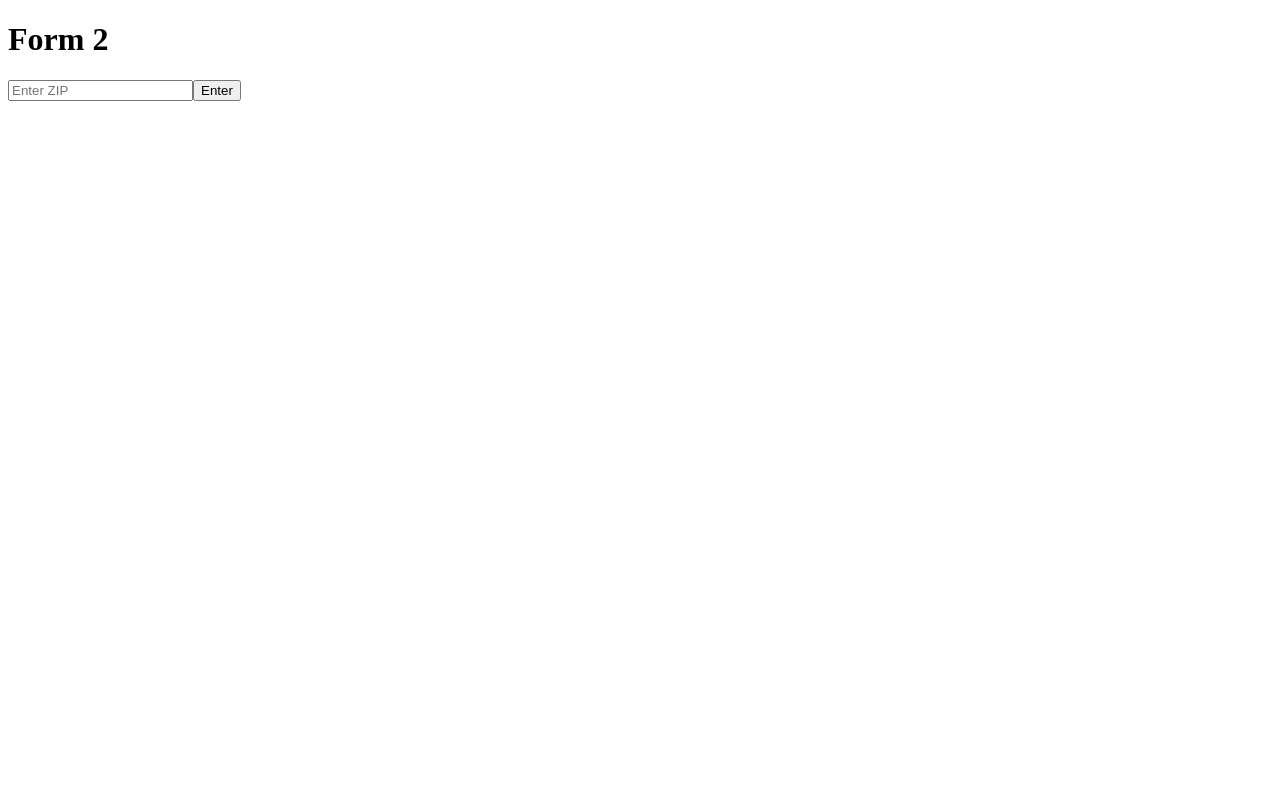
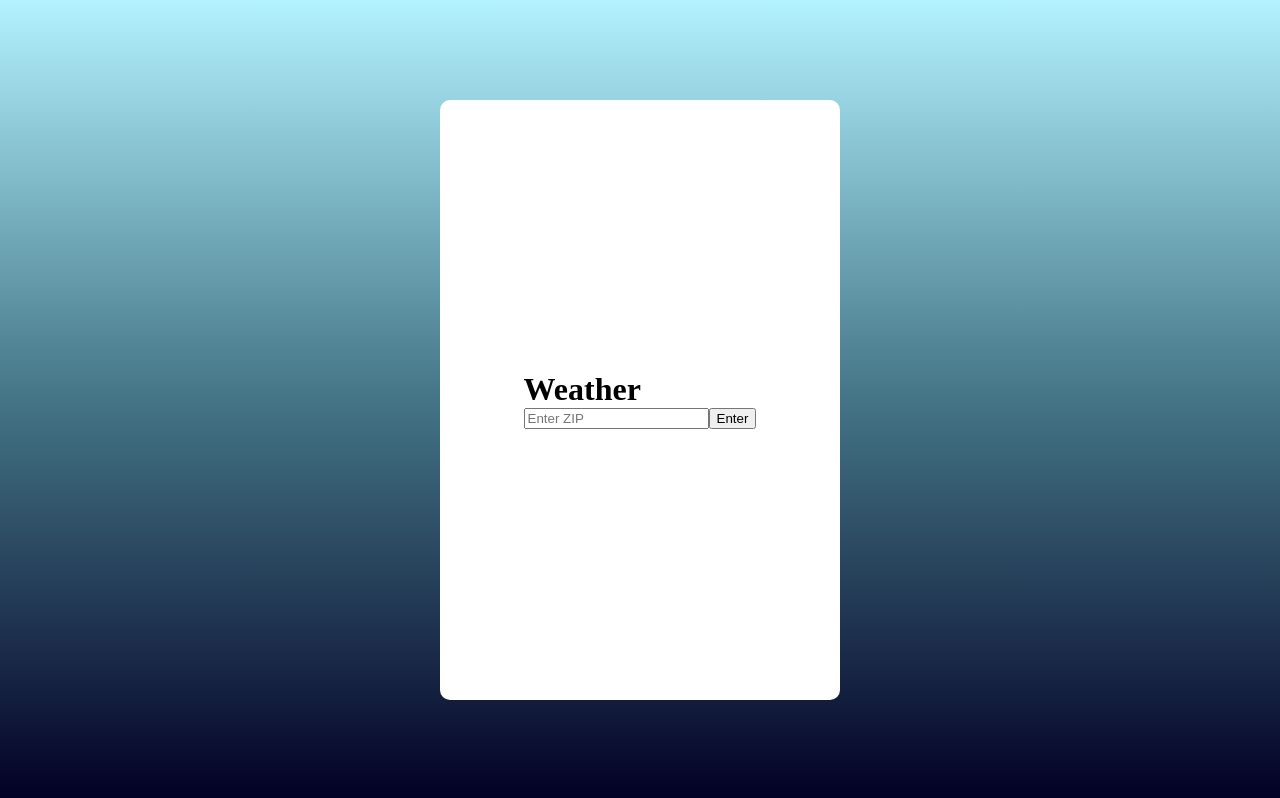
Before and after one commit to AnniePawl/react-weather, a React (Create React App) app: page / in a window 1280 px wide. Built offline with nearby package versions, Linux system fonts and the light colour scheme.

Commit message:
title component

```diff
--- a/public/index.html
+++ b/public/index.html
@@ -26,7 +26,9 @@
     -->
     <title>React App</title>
   </head>
-  <body>
+  <body style='margin:0;padding:0'>
+
+
     <noscript>You need to enable JavaScript to run this app.</noscript>
     <div id="root"></div>
     <!--
--- /dev/null
+++ b/src/App.css
@@ -0,0 +1,41 @@
+* {
+  margin: 0;
+}
+
+.App {
+  display: -webkit-box;
+  display: -ms-flexbox;
+  display: flex;
+  -webkit-box-pack: center;
+      -ms-flex-pack: center;
+          justify-content: center;
+  -webkit-box-align: center;
+      -ms-flex-align: center;
+          align-items: center;
+  height: 100vh;
+  width: 100vw;
+  background: #020024;
+  background: -webkit-gradient(linear, left bottom, left top, from(#020024), color-stop(51%, #457788), to(#b3f2ff));
+  background: linear-gradient(0deg, #020024 0%, #457788 51%, #b3f2ff 100%);
+}
+
+.WeatherCard {
+  display: -webkit-box;
+  display: -ms-flexbox;
+  display: flex;
+  -webkit-box-pack: center;
+      -ms-flex-pack: center;
+          justify-content: center;
+  -webkit-box-align: center;
+      -ms-flex-align: center;
+          align-items: center;
+  -webkit-box-orient: vertical;
+  -webkit-box-direction: normal;
+      -ms-flex-direction: column;
+          flex-direction: column;
+  height: 600px;
+  width: 400px;
+  border-radius: 10px;
+  background: white;
+}
+/*# sourceMappingURL=App.css.map */
--- a/src/App.js
+++ b/src/App.js
@@ -1,10 +1,10 @@
-import Form from "./components/Form";
-import Form2 from "./components/Form2";
+import WeatherCard from "./components/WeatherCard";
+import "./App.css";
 
 function App() {
   return (
-    <div>
-      <Form2 />
+    <div className="App">
+      <WeatherCard />
     </div>
   );
 }
--- /dev/null
+++ b/src/App.scss
@@ -0,0 +1,31 @@
+* {
+  margin: 0;
+}
+
+@mixin center-flex {
+  display: flex;
+  justify-content: center;
+  align-items: center;
+}
+
+.App {
+  @include center-flex();
+  height: 100vh;
+  width: 100vw;
+  background: rgb(2, 0, 36);
+  background: linear-gradient(
+    0deg,
+    rgba(2, 0, 36, 1) 0%,
+    rgba(69, 119, 136, 1) 51%,
+    rgba(179, 242, 255, 1) 100%
+  );
+}
+
+.WeatherCard {
+  @include center-flex();
+  flex-direction: column;
+  height: 600px;
+  width: 400px;
+  border-radius: 10px;
+  background: white;
+}
--- a/src/components/Form.js
+++ b/src/components/Form.js
@@ -1,17 +1,39 @@
 import React, { useState } from "react";
+import Title from "./Title";
 import axios from "axios";
 
 export default function Form() {
   const [zip, setZip] = useState("");
   const [data, setData] = useState(null);
+  const [lat, setLat] = useState(null);
+  const [lon, setLon] = useState(null);
+  const [name, setName] = useState("Weather");
   const apikey = "0853c15130697cb0030dc6c83d7ae9cd";
-  const path = `https://api.openweathermap.org/data/2.5/weather?zip=${zip}&appid=${apikey}&units=imperial`;
+  const oneCallPath = `https://api.openweathermap.org/data/2.5/onecall?lat=${lat}&lon=${lon}&appid=${apikey}&units=imperial`;
+  const geocodingPath = `http://api.openweathermap.org/geo/1.0/zip?zip=${zip}&appid=${apikey}`;
 
-  async function getStories() {
+  // Get Lat and Long
+  async function getLocation() {
     try {
-      await axios.get(path).then((res) => {
+      await axios.get(geocodingPath).then((res) => {
+        const data = res.data;
+        setLat(data.lat);
+        setLon(data.lon);
+        setName(data.name);
+        console.log(data);
+      });
+    } catch (err) {
+      console.log(err);
+    }
+  }
+
+  // Get Weather
+  async function getWeather() {
+    try {
+      await axios.get(oneCallPath).then((res) => {
         const data = res.data;
         setData(data);
+
         console.log(data);
       });
     } catch (err) {
@@ -21,11 +43,13 @@ export default function Form() {
 
   return (
     <div>
-      {data ? <h1>{data.main.temp}</h1> : null}
+      <Title name={name} />
+      {data ? <h1>{data.current.temp}</h1> : null}
       <form
         onSubmit={(e) => {
           e.preventDefault(); //prevent page reload
-          getStories();
+          getLocation();
+          getWeather();
         }}
       >
         <input
--- a/src/components/Form2.js
+++ /dev/null
@@ -1,65 +0,0 @@
-import React, { useState } from "react";
-import axios from "axios";
-
-export default function Form() {
-  const [zip, setZip] = useState("");
-  const [data, setData] = useState(null);
-  const [lat, setLat] = useState(null);
-  const [lon, setLon] = useState(null);
-  const apikey = "0853c15130697cb0030dc6c83d7ae9cd";
-  const oneCallPath = `https://api.openweathermap.org/data/2.5/onecall?lat=${lat}&lon=${lon}&appid=${apikey}&units=imperial`;
-  const geocodingPath = `http://api.openweathermap.org/geo/1.0/zip?zip=${zip}&appid=${apikey}`;
-
-  // Get Lat and Long
-  async function getLocation() {
-    try {
-      await axios.get(geocodingPath).then((res) => {
-        const data = res.data;
-        setLat(data.lat);
-        setLon(data.lon);
-        console.log(data);
-      });
-    } catch (err) {
-      console.log(err);
-    }
-  }
-
-  // Get Weather
-  async function getWeather() {
-    try {
-      await axios.get(oneCallPath).then((res) => {
-        const data = res.data;
-        setData(data);
-
-        console.log(data);
-      });
-    } catch (err) {
-      console.log(err);
-    }
-  }
-
-  return (
-    <div>
-      <h1>Form 2</h1>
-
-      {data ? <h1>{data.current.temp}</h1> : null}
-      <form
-        onSubmit={(e) => {
-          e.preventDefault(); //prevent page reload
-          getLocation();
-          getWeather();
-        }}
-      >
-        <input
-          type="text"
-          placeholder="Enter ZIP"
-          value={zip}
-          onChange={(e) => {
-            setZip(e.target.value);
-          }}
-        />
-        <button type="submit">Enter</button>
-      </form>
-    </div>
-  );
-}
--- /dev/null
+++ b/src/components/Title.js
@@ -0,0 +1,5 @@
+import React, { useState } from "react";
+
+export default function Title(props) {
+  return <h1>{props.name}</h1>;
+}
--- /dev/null
+++ b/src/components/WeatherCard.js
@@ -0,0 +1,13 @@
+import React from "react";
+import Title from "./Title";
+import Form from "./Form";
+import "../App.css";
+
+export default function WeatherCard() {
+  return (
+    <div className="WeatherCard">
+      <Title />
+      <Form />
+    </div>
+  );
+}
```
Also changed, not shown: 1 other file (tests, documents, lock files or other folders).
